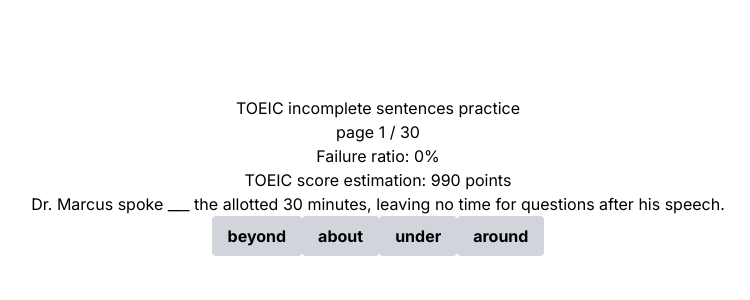
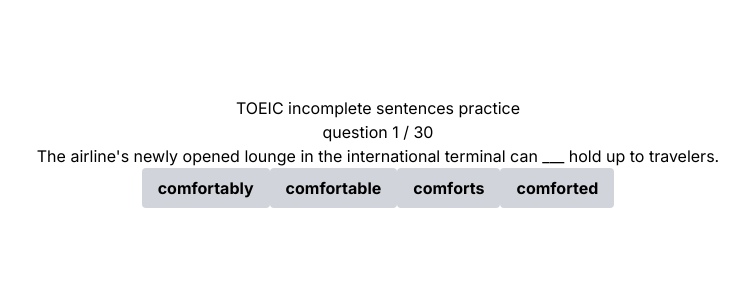
Before and after one commit to nicklasu/toeicStudy, a Next.js app: page / in a window 1280 px wide. Shown: the top 300 px of the page, without its empty margins (262-1012 px from the left). Built offline with nearby package versions, Linux system fonts and the light colour scheme.

Commit message:
終了画面

```diff
--- a/src/app/page.tsx
+++ b/src/app/page.tsx
@@ -1,6 +1,5 @@
 // "use client"はブラウザ向けでパフォーマンスが遅いかもしれませんが、React Hookを使用する上で必要です。
 // TODO: React Hookをコンポネント化
-// TODO: テストの終了画面
 'use client'
 import React, { useEffect, useState, useRef } from 'react'
 import data from '../../data/toeic_test.json'
@@ -19,13 +18,22 @@
 }
 
 export default function Home () {
-  const [testData, setTestData] = useState(shuffleQuestions(data))
-  const [datasetPosition, setDatasetPosition] = useState(1)
+  const [testData, setTestData] = useState([[
+    '1',
+    { 1: '1', 2: '2', 3: '3', 4: '4', answer: 'answer', question: 'question' }],
+  [
+    '2',
+    { 1: '1', 2: '2', 3: '3', 4: '4', answer: 'answer', question: 'question' }]])
+  const [datasetPosition, setDatasetPosition] = useState(0)
   const [buttonData, setButtonData] = useState([])
   const [answerText, setAnswerText] = useState('')
   const [answer, setAnswer] = useState(2)
   const [incorrectAnswers, setIncorrectAnswers] = useState(0)
   const mainRef = useRef(null)
+
+  useEffect(() => {
+    setTestData(shuffleQuestions(data))
+  }, [])
 
   useEffect(() => {
     const dataRow = testData[datasetPosition][1]
@@ -53,7 +61,7 @@
       { id: 3, label: dataRow[3], onClick: () => { handleButtonClick(dataRow[3]) }, isDisabled: false },
       { id: 4, label: dataRow[4], onClick: () => { handleButtonClick(dataRow[4]) }, isDisabled: false }
     ])
-  }, [datasetPosition])
+  }, [testData, datasetPosition])
 
   useEffect(() => {
     if (answer === 2) {
@@ -69,11 +77,11 @@
 
   return (
     <main ref={mainRef} className="flex min-h-screen flex-col items-center justify-between p-24">
-     <div>
-        <p>TOEIC incomplete sentences practice</p>
-        <p>page {datasetPosition} / 30</p>
-        <p>Failure ratio: {(incorrectAnswers / datasetPosition) * 100}%</p>
-        <p>TOEIC score estimation: {incorrectAnswers > 0 ? (990 * (1 - (incorrectAnswers / datasetPosition))) : (990)} points</p>
+     {datasetPosition < 30
+       ? (
+      <div>
+        <h1>TOEIC incomplete sentences practice</h1>
+        <p>question {datasetPosition + 1} / 30</p>
         <p>{testData[datasetPosition][1].question}</p>
         {
           buttonData.map((button) => (
@@ -96,7 +104,14 @@
         </button>
                   )
                 : (<div/>)}
+      </div>)
+       : (
+       <div>
+        <h6>Results</h6>
+        <p>Failure ratio: {(incorrectAnswers / datasetPosition) * 100}%</p>
+        <p>TOEIC score estimation: {incorrectAnswers > 0 ? (990 * (1 - (incorrectAnswers / datasetPosition))) : (990)} points</p>
       </div>
+         )}
     </main>
   )
 }
```
